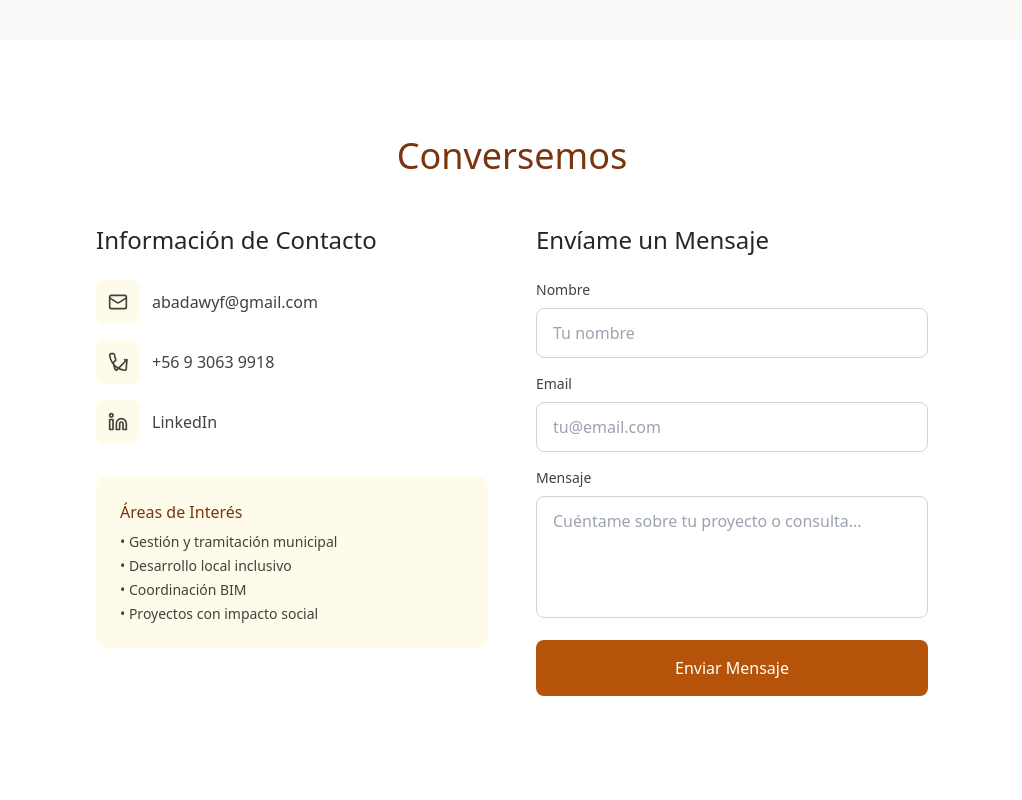
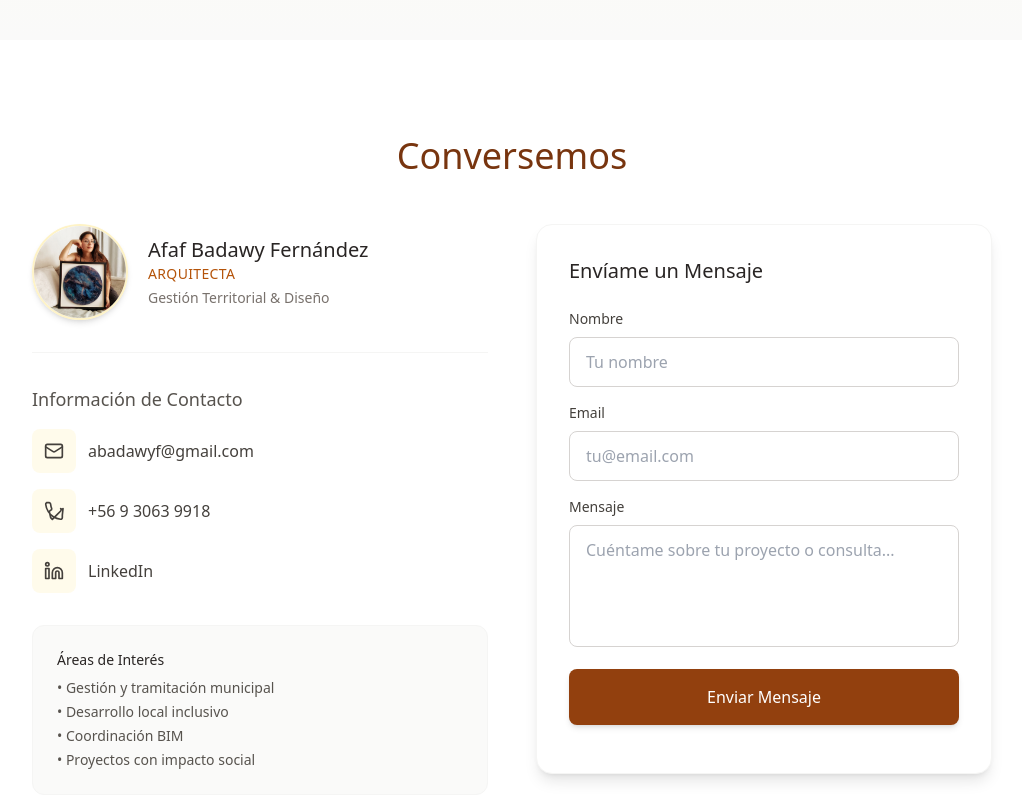
Before and after one commit to 7aleobe7labrod7/abf, a plain HTML site: page index.html in a window 1280 px wide. Shown: the part 6060-6860 px from the top of the page, without its empty margins (128-1150 px from the left). Drawn offline with nearby package versions, Linux system fonts and the light colour scheme.

Commit message:
fix: correct profile pic, form contact email and deploy

```diff
--- a/index.html
+++ b/index.html
@@ -464,43 +464,53 @@
                 </h3>
                 <div class="grid md:grid-cols-2 lg:grid-cols-3 gap-6" id="formacion-grid">
 
-    <div class="bg-gradient-to-br from-amber-50 to-stone-50 rounded-xl p-6 border border-amber-100 shadow-sm hover:shadow-md transition-shadow">
+                    <div
+                        class="bg-gradient-to-br from-amber-50 to-stone-50 rounded-xl p-6 border border-amber-100 shadow-sm hover:shadow-md transition-shadow">
                         <div class="text-sm text-amber-700 font-medium mb-2">2025</div>
-        <h4 class="text-lg font-medium text-stone-900 mb-2">Capacitación en Subdivisión de Predios Rústicos (SPR)</h4>
+                        <h4 class="text-lg font-medium text-stone-900 mb-2">Capacitación en Subdivisión de Predios
+                            Rústicos (SPR)</h4>
                         <div class="text-sm text-stone-600 mb-3">Servicio Agrícola y Ganadero (SAG)</div>
                         <p class="text-sm text-stone-600 leading-relaxed">
-            Capacitación técnica sobre normativa y procedimientos actuales para la subdivisión de predios rústicos.
+                            Capacitación técnica sobre normativa y procedimientos actuales para la subdivisión de
+                            predios rústicos.
                         </p>
                     </div>
 
-    <div class="bg-gradient-to-br from-amber-50 to-stone-50 rounded-xl p-6 border border-amber-100 shadow-sm hover:shadow-md transition-shadow">
+                    <div
+                        class="bg-gradient-to-br from-amber-50 to-stone-50 rounded-xl p-6 border border-amber-100 shadow-sm hover:shadow-md transition-shadow">
                         <div class="text-sm text-amber-700 font-medium mb-2">En curso - 2025</div>
                         <h4 class="text-lg font-medium text-stone-900 mb-2">Diplomado en Modelamiento BIM</h4>
                         <div class="text-sm text-stone-600 mb-3">Instituto de Capacitación Euskadi</div>
                         <p class="text-sm text-stone-600 leading-relaxed">
-            Modelamiento digital de edificación (Arquitectura, Estructuras, MEP). Gestión eficiente de obras y coordinación en Revit.
+                            Modelamiento digital de edificación (Arquitectura, Estructuras, MEP). Gestión eficiente de
+                            obras y coordinación en Revit.
                         </p>
                     </div>
 
-    <div class="bg-gradient-to-br from-amber-50 to-stone-50 rounded-xl p-6 border border-amber-100 shadow-sm hover:shadow-md transition-shadow">
+                    <div
+                        class="bg-gradient-to-br from-amber-50 to-stone-50 rounded-xl p-6 border border-amber-100 shadow-sm hover:shadow-md transition-shadow">
                         <div class="text-sm text-amber-700 font-medium mb-2">2023</div>
                         <h4 class="text-lg font-medium text-stone-900 mb-2">Diplomado en Desarrollo Local Inclusivo</h4>
                         <div class="text-sm text-stone-600 mb-3">Universidad Alberto Hurtado</div>
                         <p class="text-sm text-stone-600 leading-relaxed">
-            Gestión territorial, diagnóstico socio-territorial, formulación de proyectos públicos y participación ciudadana.
+                            Gestión territorial, diagnóstico socio-territorial, formulación de proyectos públicos y
+                            participación ciudadana.
                         </p>
                     </div>
 
-    <div class="bg-gradient-to-br from-amber-50 to-stone-50 rounded-xl p-6 border border-amber-100 shadow-sm hover:shadow-md transition-shadow">
+                    <div
+                        class="bg-gradient-to-br from-amber-50 to-stone-50 rounded-xl p-6 border border-amber-100 shadow-sm hover:shadow-md transition-shadow">
                         <div class="text-sm text-amber-700 font-medium mb-2">2021</div>
                         <h4 class="text-lg font-medium text-stone-900 mb-2">Diplomado en Coaching con PNL</h4>
                         <div class="text-sm text-stone-600 mb-3">Dharti, Escuela de Crecimiento Personal</div>
                         <p class="text-sm text-stone-600 leading-relaxed">
-            Habilidades comunicacionales, liderazgo personal, gestión de equipos y facilitación de procesos participativos.
+                            Habilidades comunicacionales, liderazgo personal, gestión de equipos y facilitación de
+                            procesos participativos.
                         </p>
                     </div>
 
-    <div class="bg-gradient-to-br from-amber-50 to-stone-50 rounded-xl p-6 border border-amber-100 shadow-sm hover:shadow-md transition-shadow">
+                    <div
+                        class="bg-gradient-to-br from-amber-50 to-stone-50 rounded-xl p-6 border border-amber-100 shadow-sm hover:shadow-md transition-shadow">
                         <div class="text-sm text-amber-700 font-medium mb-2">2019</div>
                         <h4 class="text-lg font-medium text-stone-900 mb-2">Título de Arquitecta</h4>
                         <div class="text-sm text-stone-600 mb-3">Universidad de Viña del Mar</div>
@@ -707,30 +717,55 @@
                     <div>
                         <h3 class="text-2xl font-medium text-amber-800 mb-4">Mi Práctica Creativa</h3>
                         <p class="text-stone-700 leading-relaxed mb-4">
-                        Siempre he sido muy curiosa en el área artística. Desde pequeña me ha fascinado aprender manualidades, técnicas y oficios nuevos. Así llegué al mundo de la resina, en un momento en que necesitaba detenerme y hacer algo que me conectara conmigo misma.
+                            Siempre he sido muy curiosa en el área artística. Desde pequeña me ha fascinado aprender
+                            manualidades, técnicas y oficios nuevos. Así llegué al mundo de la resina, en un momento en
+                            que necesitaba detenerme y hacer algo que me conectara conmigo misma.
                         </p>
                         <p class="text-stone-700 leading-relaxed mb-4">
-                        Ser una persona observadora y sensible a los detalles y las texturas hizo que este material se volviera ideal para mí. Muchas de las piezas que he creado mezclan <span class="font-medium text-amber-800">resina con madera reciclada</span>, dándole nueva vida a lo que ya cumplió su ciclo.
+                            Ser una persona observadora y sensible a los detalles y las texturas hizo que este material
+                            se volviera ideal para mí. Muchas de las piezas que he creado mezclan <span
+                                class="font-medium text-amber-800">resina con madera reciclada</span>, dándole nueva
+                            vida a lo que ya cumplió su ciclo.
                         </p>
 
                         <div class="flex flex-wrap gap-4 mt-6">
-                        <button onclick="document.querySelector('.resina-trigger').click()" class="inline-flex items-center gap-2 px-6 py-3 bg-amber-800 text-white rounded-lg hover:bg-amber-900 transition-colors font-medium">
-                            <svg xmlns="http://www.w3.org/2000/svg" width="20" height="20" viewBox="0 0 24 24" fill="none" stroke="currentColor" stroke-width="2" stroke-linecap="round" stroke-linejoin="round"><path d="M15 3h6v6"/><path d="M14 10l6.1-6.1"/><path d="M9 21H3v-6"/><path d="M10 14l-6.1 6.1"/></svg>
+                            <button onclick="document.querySelector('.resina-trigger').click()"
+                                class="inline-flex items-center gap-2 px-6 py-3 bg-amber-800 text-white rounded-lg hover:bg-amber-900 transition-colors font-medium">
+                                <svg xmlns="http://www.w3.org/2000/svg" width="20" height="20" viewBox="0 0 24 24"
+                                    fill="none" stroke="currentColor" stroke-width="2" stroke-linecap="round"
+                                    stroke-linejoin="round">
+                                    <path d="M15 3h6v6" />
+                                    <path d="M14 10l6.1-6.1" />
+                                    <path d="M9 21H3v-6" />
+                                    <path d="M10 14l-6.1 6.1" />
+                                </svg>
                                 Ver Galería de Arte
                             </button>
 
-                        <a href="assets/pdf/portfolio-resin-artist.pdf" download class="inline-flex items-center gap-2 px-6 py-3 border-2 border-amber-800 text-amber-800 rounded-lg hover:bg-amber-50 transition-colors font-medium">
-                            <svg xmlns="http://www.w3.org/2000/svg" width="20" height="20" viewBox="0 0 24 24" fill="none" stroke="currentColor" stroke-width="2" stroke-linecap="round" stroke-linejoin="round"><path d="M21 15v4a2 2 0 0 1-2 2H5a2 2 0 0 1-2-2v-4"/><polyline points="7 10 12 15 17 10"/><line x1="12" y1="15" x2="12" y2="3"/></svg>
+                            <a href="assets/pdf/portfolio-resin-artist.pdf" download
+                                class="inline-flex items-center gap-2 px-6 py-3 border-2 border-amber-800 text-amber-800 rounded-lg hover:bg-amber-50 transition-colors font-medium">
+                                <svg xmlns="http://www.w3.org/2000/svg" width="20" height="20" viewBox="0 0 24 24"
+                                    fill="none" stroke="currentColor" stroke-width="2" stroke-linecap="round"
+                                    stroke-linejoin="round">
+                                    <path d="M21 15v4a2 2 0 0 1-2 2H5a2 2 0 0 1-2-2v-4" />
+                                    <polyline points="7 10 12 15 17 10" />
+                                    <line x1="12" y1="15" x2="12" y2="3" />
+                                </svg>
                                 Descargar PDF
                             </a>
                         </div>
                     </div>
 
                     <div class="relative group cursor-pointer overflow-hidden rounded-xl h-80 shadow-md">
-                    <a href="assets/img/resina-1.jpg" class="glightbox resina-trigger" data-gallery="resina" data-title="Arte en Resina" data-description="Exploración de texturas y reciclaje.">
-                        <img src="assets/img/resina-1.jpg" alt="Muestra de Arte" class="w-full h-full object-cover transition-transform duration-500 group-hover:scale-110">
-                        <div class="absolute inset-0 bg-black/20 group-hover:bg-black/40 transition-colors flex items-center justify-center">
-                            <span class="text-white border border-white/50 px-4 py-2 rounded-full backdrop-blur-sm">Ver Galería Completa (11 Fotos)</span>
+                        <a href="assets/img/resina-1.jpg" class="glightbox resina-trigger" data-gallery="resina"
+                            data-title="Arte en Resina" data-description="Exploración de texturas y reciclaje.">
+                            <img src="assets/img/resina-1.jpg" alt="Muestra de Arte"
+                                class="w-full h-full object-cover transition-transform duration-500 group-hover:scale-110">
+                            <div
+                                class="absolute inset-0 bg-black/20 group-hover:bg-black/40 transition-colors flex items-center justify-center">
+                                <span
+                                    class="text-white border border-white/50 px-4 py-2 rounded-full backdrop-blur-sm">Ver
+                                    Galería Completa (11 Fotos)</span>
                             </div>
                         </a>
                     </div>
@@ -744,7 +779,7 @@
                     <a href="assets/img/resina-8.jpeg" class="glightbox hidden" data-gallery="resina"></a>
                     <a href="assets/img/resina-9.png" class="glightbox hidden" data-gallery="resina"></a>
                     <a href="assets/img/resina-10.jpg" class="glightbox hidden" data-gallery="resina"></a>
-                <a href="assets/img/resina-11.jpeg" class="glightbox hidden" data-gallery="resina"></a>
+                    <!-- <a href="assets/img/resina-11.jpeg" class="glightbox hidden" data-gallery="resina"></a> -->
 
                 </div>
             </div>
@@ -752,62 +787,70 @@
     </section>
 
     <section id="contacto" class="py-24 bg-white">
-        <div class="max-w-4xl mx-auto px-4 sm:px-6 lg:px-8">
+        <div class="max-w-5xl mx-auto px-4 sm:px-6 lg:px-8">
             <h2 class="text-4xl font-light mb-12 text-center text-amber-900">Conversemos</h2>
 
-            <div class="grid md:grid-cols-2 gap-12">
+            <div class="grid md:grid-cols-2 gap-12 items-start">
+
                 <div>
-                    <h3 class="text-2xl font-light mb-6 text-stone-800">Información de Contacto</h3>
+                    <div class="flex items-center gap-5 mb-8 pb-8 border-b border-stone-100">
+                        <div class="relative shrink-0">
+                            <img src="assets/img/profile-pic.jpeg" alt="Afaf Badawy"
+                                class="w-24 h-24 rounded-full object-cover border-2 border-amber-100 shadow-md transition-transform duration-300 ease-in-out hover:scale-150">
+                        </div>
+                        <div>
+                            <h3 class="text-xl font-medium text-stone-800">Afaf Badawy Fernández</h3>
+                            <p class="text-amber-700 text-sm font-medium uppercase tracking-wide">Arquitecta</p>
+                            <p class="text-stone-500 text-sm mt-1">Gestión Territorial & Diseño</p>
+                        </div>
+                    </div>
+
+                    <h3 class="text-lg font-light mb-4 text-stone-600">Información de Contacto</h3>
                     <div class="space-y-4">
                         <a href="mailto:abadawyf@gmail.com"
                             class="flex items-center gap-3 text-stone-700 hover:text-amber-700 transition-colors group">
-                            <div class="p-3 bg-amber-50 rounded-lg group-hover:bg-amber-100 transition-colors"><svg
-                                    xmlns="http://www.w3.org/2000/svg" width="20" height="20" viewBox="0 0 24 24"
+                            <div class="p-3 bg-amber-50 rounded-lg group-hover:bg-amber-100 transition-colors">
+                                <svg xmlns="http://www.w3.org/2000/svg" width="20" height="20" viewBox="0 0 24 24"
                                     fill="none" stroke="currentColor" stroke-width="2" stroke-linecap="round"
                                     stroke-linejoin="round" class="lucide lucide-mail">
                                     <rect width="20" height="16" x="2" y="4" rx="2" />
                                     <path d="m22 7-8.97 5.7a1.94 1.94 0 0 1-2.06 0L2 7" />
-                                </svg></div>
+                                </svg>
+                            </div>
                             <span>abadawyf@gmail.com</span>
                         </a>
                         <a href="tel:+56930639918"
                             class="flex items-center gap-3 text-stone-700 hover:text-amber-700 transition-colors group">
-                            <div class="p-3 bg-amber-50 rounded-lg group-hover:bg-amber-100 transition-colors"><svg
-                                    xmlns="http://www.w3.org/2000/svg" width="20" height="20" viewBox="0 0 24 24"
+                            <div class="p-3 bg-amber-50 rounded-lg group-hover:bg-amber-100 transition-colors">
+                                <svg xmlns="http://www.w3.org/2000/svg" width="20" height="20" viewBox="0 0 24 24"
                                     fill="none" stroke="currentColor" stroke-width="2" stroke-linecap="round"
                                     stroke-linejoin="round" class="lucide lucide-phone">
                                     <path
                                         d="M22 16.92v3a2 2 0 0 1-2.18 2 19.79 19.79 0 0 1-8.63-3.07 19.5 19.5 0 0 1-6.04-6.04 19.79 19.79 0 0 1-3.07-8.63A2 2 0 0 1 3 2h3a2 2 0 0 1 2 2.18 17.02 17.02 0 0 0 1.25 4.86 2 2 0 0 1-1.27 2.17l-.54.21a2 2 0 0 0-.8 2.6L8 20l2 2 6-6 4-4a2 2 0 0 0 0-2.82 2 2 0 0 0 2.82 0z" />
-                                </svg></div>
+                                </svg>
+                            </div>
                             <span>+56 9 3063 9918</span>
                         </a>
                         <a href="https://www.linkedin.com/in/afaf-balawy-fernandez" target="_blank"
                             rel="noopener noreferrer"
                             class="flex items-center gap-3 text-stone-700 hover:text-amber-700 transition-colors group">
-                            <div class="p-3 bg-amber-50 rounded-lg group-hover:bg-amber-100 transition-colors"><svg
-                                    xmlns="http://www.w3.org/2000/svg" width="20" height="20" viewBox="0 0 24 24"
+                            <div class="p-3 bg-amber-50 rounded-lg group-hover:bg-amber-100 transition-colors">
+                                <svg xmlns="http://www.w3.org/2000/svg" width="20" height="20" viewBox="0 0 24 24"
                                     fill="none" stroke="currentColor" stroke-width="2" stroke-linecap="round"
                                     stroke-linejoin="round" class="lucide lucide-linkedin">
                                     <path
                                         d="M16 8a6 6 0 0 1 6 6v7h-4v-7a2 2 0 0 0-2-2 2 2 0 0 0-2 2v7h-4v-7a6 6 0 0 1 6-6z" />
                                     <rect width="4" height="12" x="2" y="9" />
                                     <circle cx="4" cy="4" r="2" />
-                                </svg></div>
+                                </svg>
+                            </div>
                             <span>LinkedIn</span>
-                            <svg xmlns="http://www.w3.org/2000/svg" width="16" height="16" viewBox="0 0 24 24"
-                                fill="none" stroke="currentColor" stroke-width="2" stroke-linecap="round"
-                                stroke-linejoin="round"
-                                class="lucide lucide-external-link opacity-0 group-hover:opacity-100 transition-opacity">
-                                <path d="M15 3h6v6" />
-                                <path d="M10 14 21 3" />
-                                <path d="M18 13v6a2 2 0 0 1-2 2H5a2 2 0 0 1-2-2V8a2 2 0 0 1 2-2h6" />
-                            </svg>
                         </a>
                     </div>
 
-                    <div class="mt-8 p-6 bg-amber-50 rounded-xl">
-                        <h4 class="font-medium text-amber-900 mb-2">Áreas de Interés</h4>
-                        <ul class="text-sm text-stone-700 space-y-1">
+                    <div class="mt-8 p-6 bg-stone-50 rounded-xl border border-stone-100">
+                        <h4 class="font-medium text-stone-800 mb-2 text-sm">Áreas de Interés</h4>
+                        <ul class="text-sm text-stone-600 space-y-1">
                             <li>• Gestión y tramitación municipal</li>
                             <li>• Desarrollo local inclusivo</li>
                             <li>• Coordinación BIM</li>
@@ -816,10 +859,10 @@
                     </div>
                 </div>
 
-                <div>
-                    <h3 class="text-2xl font-light mb-6 text-stone-800">Envíame un Mensaje</h3>
-                    <form id="contactForm" action="https://formspree.io/f/mwpgaarw" method="POST"
-                        class="space-y-4">
+                <div class="bg-white p-6 md:p-8 rounded-2xl shadow-lg border border-stone-100">
+                    <h3 class="text-xl font-light mb-6 text-stone-800">Envíame un Mensaje</h3>
+
+                    <form id="contactForm" action="https://formspree.io/f/mvzpornl" method="POST" class="space-y-4">
                         <div>
                             <label for="name" class="block text-sm font-medium text-stone-700 mb-2">Nombre</label>
                             <input type="text" id="name" name="name" required
@@ -838,17 +881,14 @@
                                 class="w-full px-4 py-3 rounded-lg border border-stone-300 focus:border-amber-500 focus:ring-2 focus:ring-amber-200 outline-none transition-all resize-none"
                                 placeholder="Cuéntame sobre tu proyecto o consulta..."></textarea>
                         </div>
-                        <input type="hidden" name="_subject" value="[CONTACTO WEB] Nuevo Proyecto de Afaf Badawy">
+                        <input type="hidden" name="_subject" value="[CONTACTO WEB] Nuevo Mensaje para Afaf Badawy">
 
                         <button type="submit" id="submitButton"
-                            class="w-full px-6 py-4 bg-amber-700 text-white rounded-lg hover:bg-amber-800 transition-colors font-medium">
+                            class="w-full px-6 py-4 bg-amber-800 text-white rounded-lg hover:bg-amber-900 transition-colors font-medium shadow-md hover:shadow-lg transform active:scale-95 duration-200">
                             Enviar Mensaje
                         </button>
 
                         <div id="formStatus" class="mt-2 text-sm text-center"></div>
-                        <p class="text-xs text-stone-500 text-center mt-3">
-                            <!-- * Mensaje enviado sin backend PHP. -->
-                        </p>
                     </form>
                 </div>
             </div>
```
Also changed, not shown: assets/img/profile-pic.jpeg (renamed from assets/img/resina-11.jpeg). Lines whose indentation alone changed are shown as unchanged.
